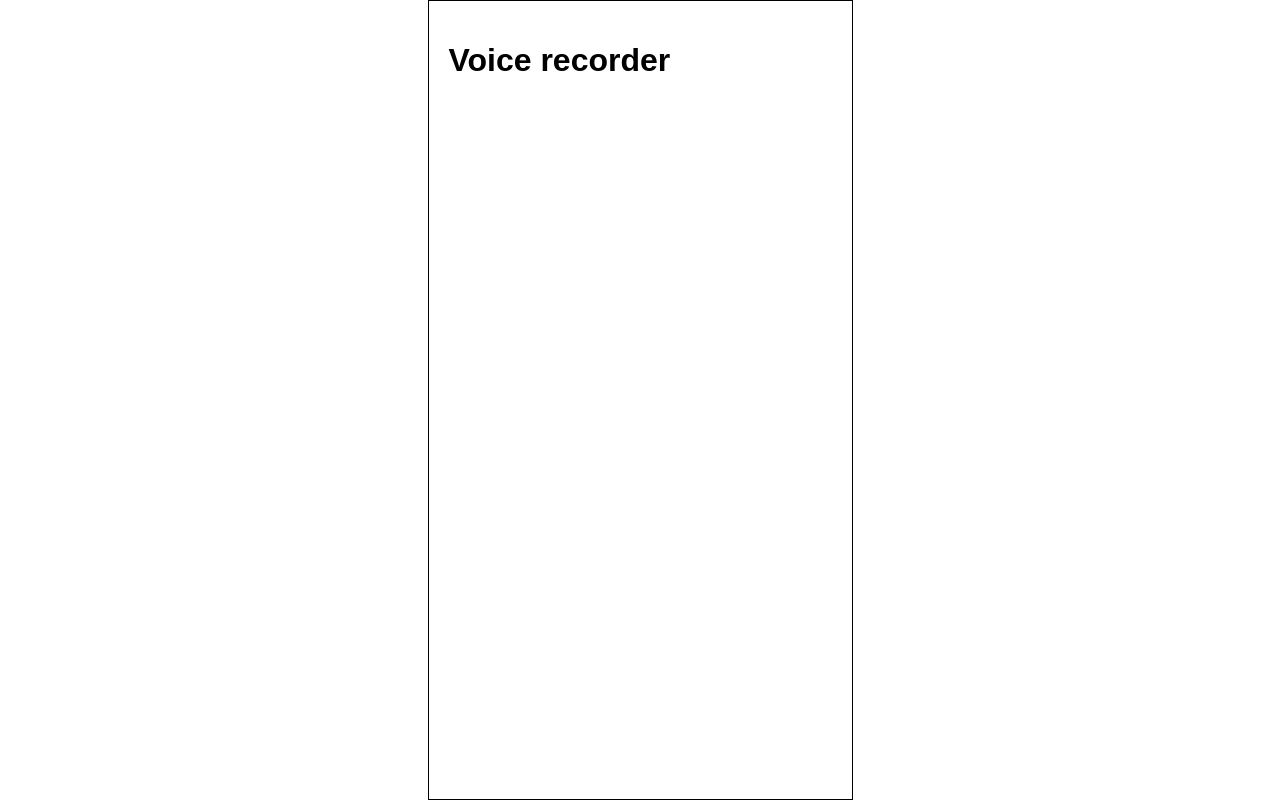
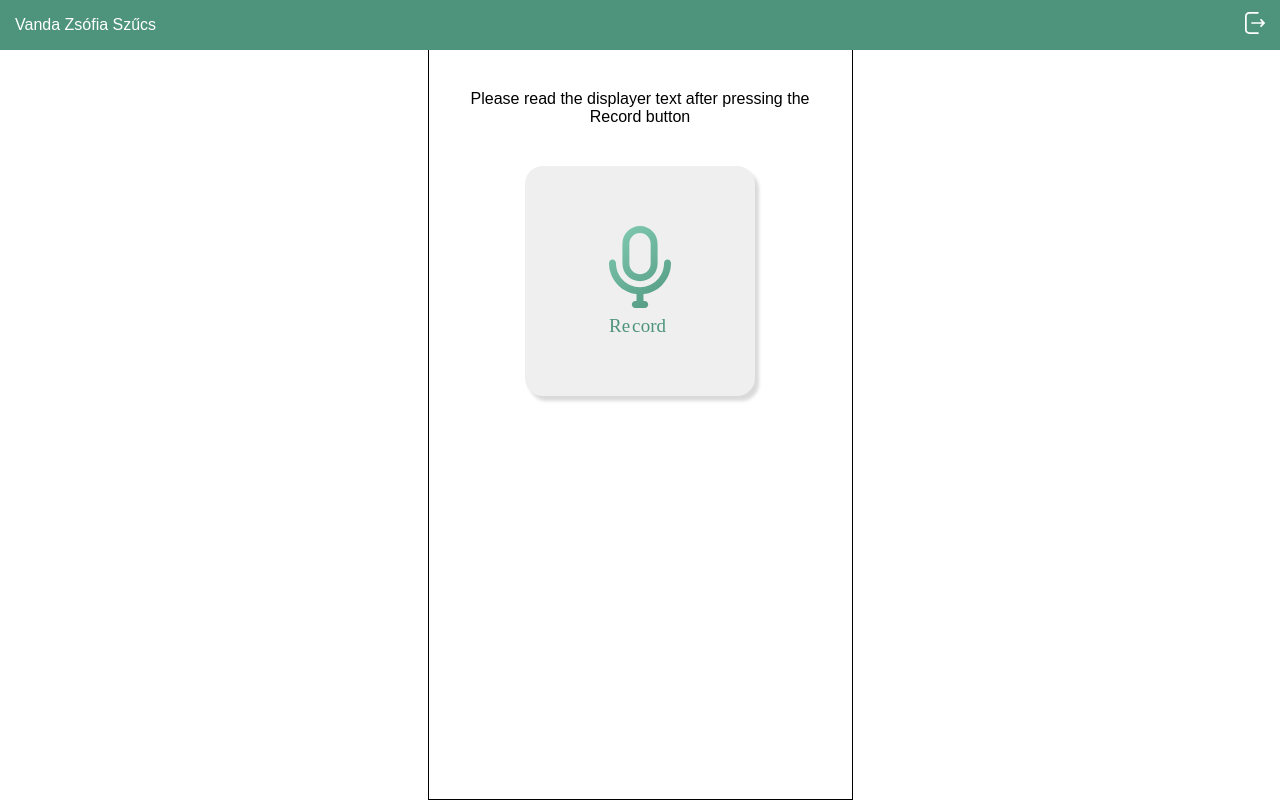
Before and after one commit to bubment/junction-2023-lowcalhost, a website: page public/voice-recorder.html in a window 1280 px wide. Drawn offline with Linux system fonts and the light colour scheme.

Commit message:
create voice recorder page

```diff
--- a/public/styles/style.css
+++ b/public/styles/style.css
@@ -1,4 +1,9 @@
 @import url('//maxcdn.bootstrapcdn.com/font-awesome/4.2.0/css/font-awesome.min.css');
+
+:root {
+    --main-color-dark-green: #4e947d;
+    --main-color-light-green: #88d2b9;
+}
 
 body {
     display: flex;
@@ -19,7 +24,7 @@ body {
 }
 
 .login-container {
-    background: linear-gradient(307deg, #4e947d 0%, #88d2b9 100%);
+    background: linear-gradient(307deg, var(--main-color-dark-green) 0%, var(--main-color-light-green) 100%);
 }
 
 .login-logo-container {
@@ -85,3 +90,54 @@ body {
     font-size: 24px;
     color: #007BFF;
 }
+
+.header-container {
+    height: 50px;
+    width: 100%;
+    background-color: var(--main-color-dark-green);
+    position: absolute;
+    left: 0;
+    top: 0;
+    display: flex;
+    justify-content: space-between;
+    align-items: center;
+}
+
+.username-container {
+    color: white;
+    margin-left: 15px;
+    font-size: 16px;
+}
+
+.header-logout-btn img {
+    height: 22px;
+    margin-right: 15px;
+}
+
+.header-after-space-wrapper {
+    height: 29px;
+}
+
+.instruction-text {
+    font-size: 16px;
+    margin: 40px 0;
+    max-width: 85vw;
+    text-align: center;
+}
+
+.record-button {
+    width: 60%;
+    height: 230px;
+    background-color: #efefef;
+    margin: auto;
+    display: flex;
+    align-items: center;
+    justify-content: center;
+    border-radius: 18px;
+    box-shadow: 4px 5px 3.5px rgba(0,0,0,0.15);
+}
+
+.record-button img {
+    height: 110px;
+    text-align: center;
+}
--- a/public/voice-recorder.html
+++ b/public/voice-recorder.html
@@ -8,7 +8,23 @@
 </head>
 <body>
     <div class="phone-sized-container">
-        <h1>Voice recorder</h1>
+        <div class="header-container">
+            <div class="username-container">Vanda Zsófia Szűcs</div>
+            <div class="header-logout-btn"> <img src="./assets/images/logout-icon.svg" alt=""></div>
+        </div>
+        <div class="header-after-space-wrapper"></div>
+        <div class="text-center">
+            <div class="instruction-text">
+                Please read the displayer text after pressing the Record button
+            </div>
+        </div>
+
+            <div class="record-button text-center">
+                <img src="./assets/images/record-button-icon.svg" alt="">
+            </div>
+
+
+
     </div>
 </body>
 </html>
```
Also changed, not shown: public/assets/images/logout-icon.svg (added), public/assets/images/record-button-icon.svg (added).
